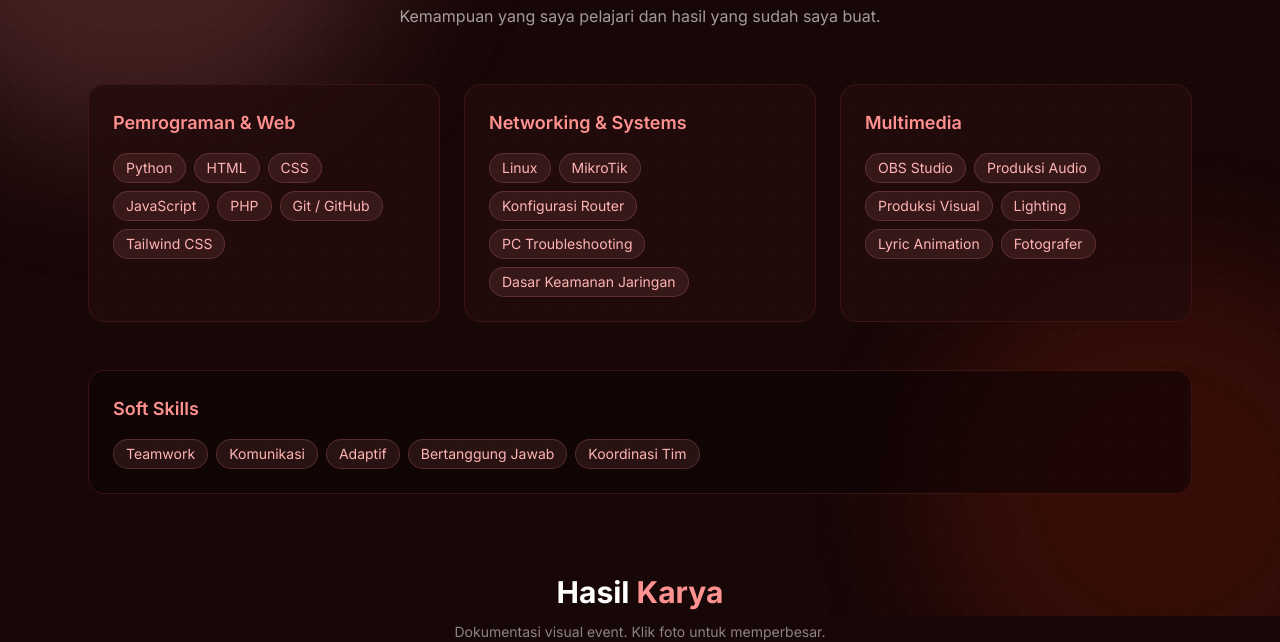
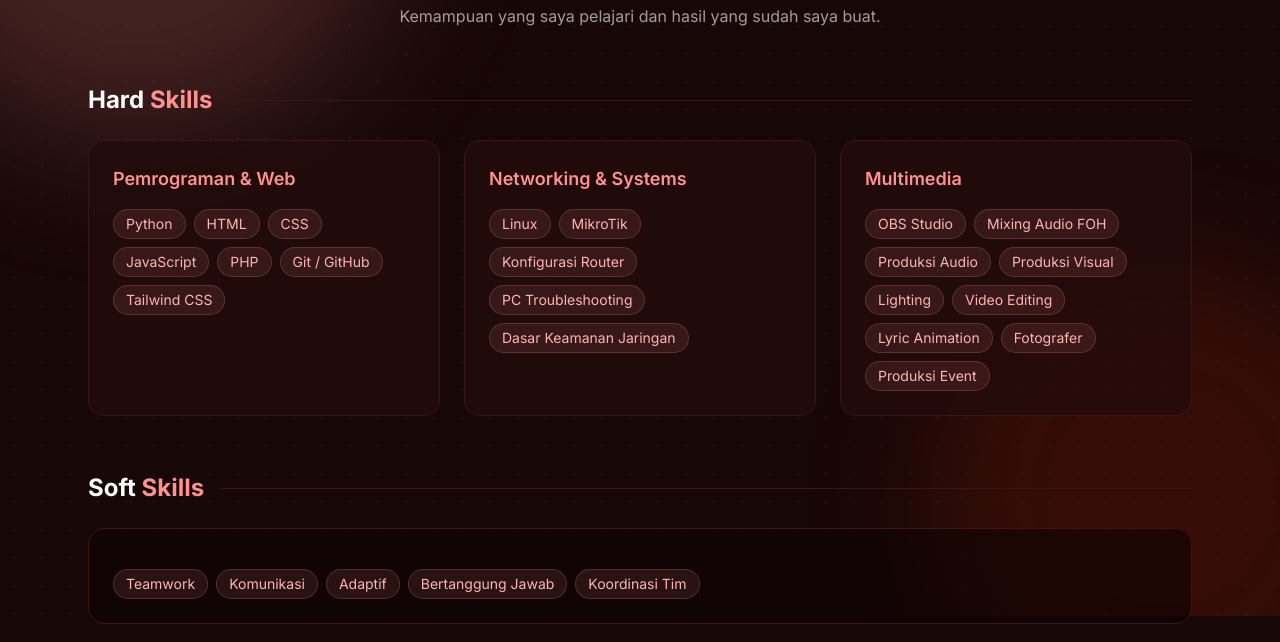
Before and after one commit to elementharit85/PortoJefftha.id, a plain HTML site: page skills.html in a window 1280 px wide. Shown: the part 184-826 px from the top of the page. Drawn offline with nearby package versions, Linux system fonts and the light colour scheme.

Commit message:
Update skills.html

```diff
--- a/skills.html
+++ b/skills.html
@@ -20,8 +20,12 @@
       <p class="mt-3 text-white/60 max-w-xl mx-auto">Kemampuan yang saya pelajari dan hasil yang sudah saya buat.</p>
     </div>
 
-    <!-- SKILLS -->
-    <section class="mt-14 grid md:grid-cols-3 gap-6">
+    <!-- HARD SKILLS -->
+    <div data-reveal class="mt-14 flex items-center gap-4">
+      <h2 class="text-2xl font-bold">Hard <span class="text-rose">Skills</span></h2>
+      <div class="h-px flex-1 bg-line"></div>
+    </div>
+    <section class="mt-6 grid md:grid-cols-3 gap-6">
       <article data-reveal class="p-6 rounded-2xl bg-surface/80 border border-line hover:border-rose/60 transition">
         <h2 class="text-lg font-semibold text-rose">Pemrograman &amp; Web</h2>
         <div class="mt-4 flex flex-wrap gap-2">
@@ -37,14 +41,17 @@
       <article data-reveal data-delay="240" class="p-6 rounded-2xl bg-surface/80 border border-line hover:border-rose/60 transition">
         <h2 class="text-lg font-semibold text-rose">Multimedia</h2>
         <div class="mt-4 flex flex-wrap gap-2">
-          <span class="chip">OBS Studio</span><span class="chip">Produksi Audio</span><span class="chip">Produksi Visual</span><span class="chip">Lighting</span><span class="chip">Lyric Animation</span><span class="chip">Fotografer</span>
+          <span class="chip">OBS Studio</span><span class="chip">Mixing Audio FOH</span><span class="chip">Produksi Audio</span><span class="chip">Produksi Visual</span><span class="chip">Lighting</span><span class="chip">Video Editing</span><span class="chip">Lyric Animation</span><span class="chip">Fotografer</span><span class="chip">Produksi Event</span>
         </div>
       </article>
     </section>
 
     <!-- SOFT SKILLS -->
-    <section data-reveal class="mt-12 p-6 rounded-2xl border border-line bg-deep/60">
-      <h2 class="text-lg font-semibold text-rose">Soft Skills</h2>
+    <div data-reveal class="mt-14 flex items-center gap-4">
+      <h2 class="text-2xl font-bold">Soft <span class="text-rose">Skills</span></h2>
+      <div class="h-px flex-1 bg-line"></div>
+    </div>
+    <section data-reveal class="mt-6 p-6 rounded-2xl border border-line bg-deep/60">
       <div class="mt-4 flex flex-wrap gap-2">
         <span class="chip">Teamwork</span><span class="chip">Komunikasi</span><span class="chip">Adaptif</span><span class="chip">Bertanggung Jawab</span><span class="chip">Koordinasi Tim</span>
       </div>
```
